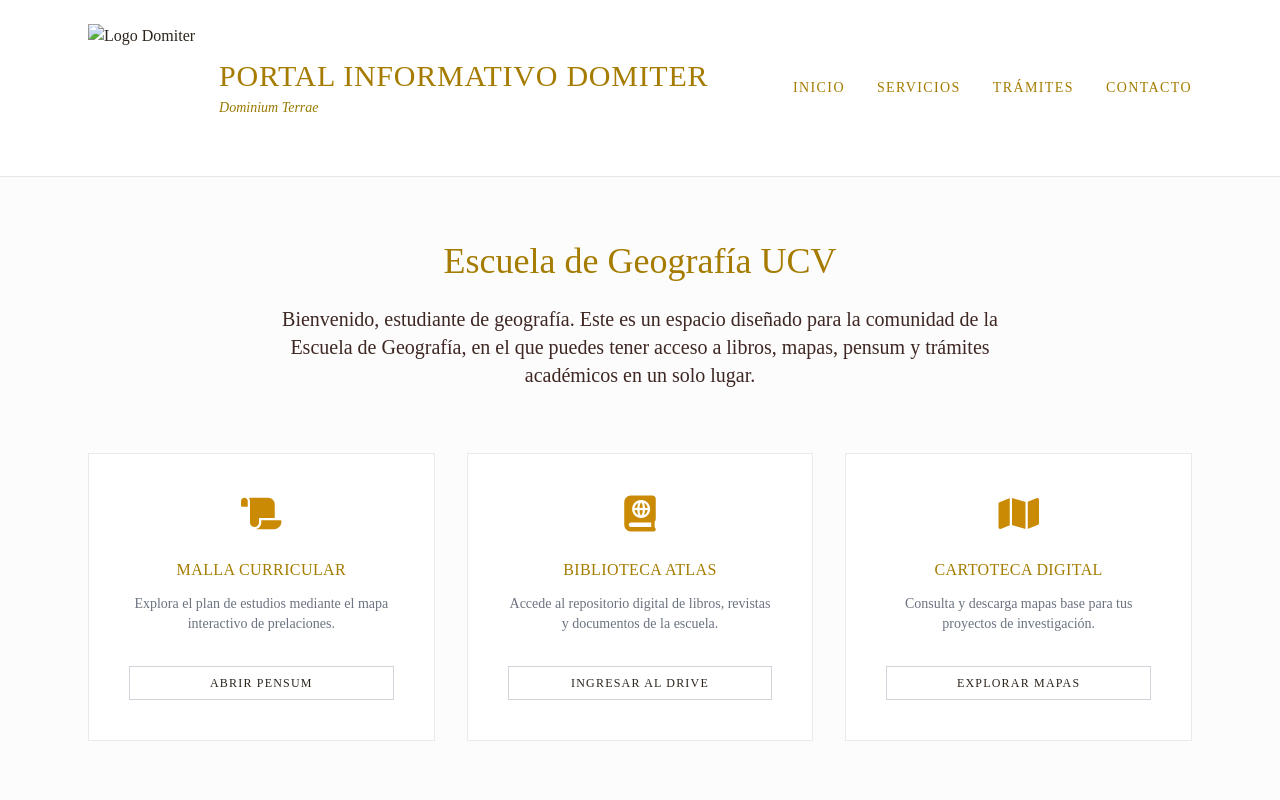
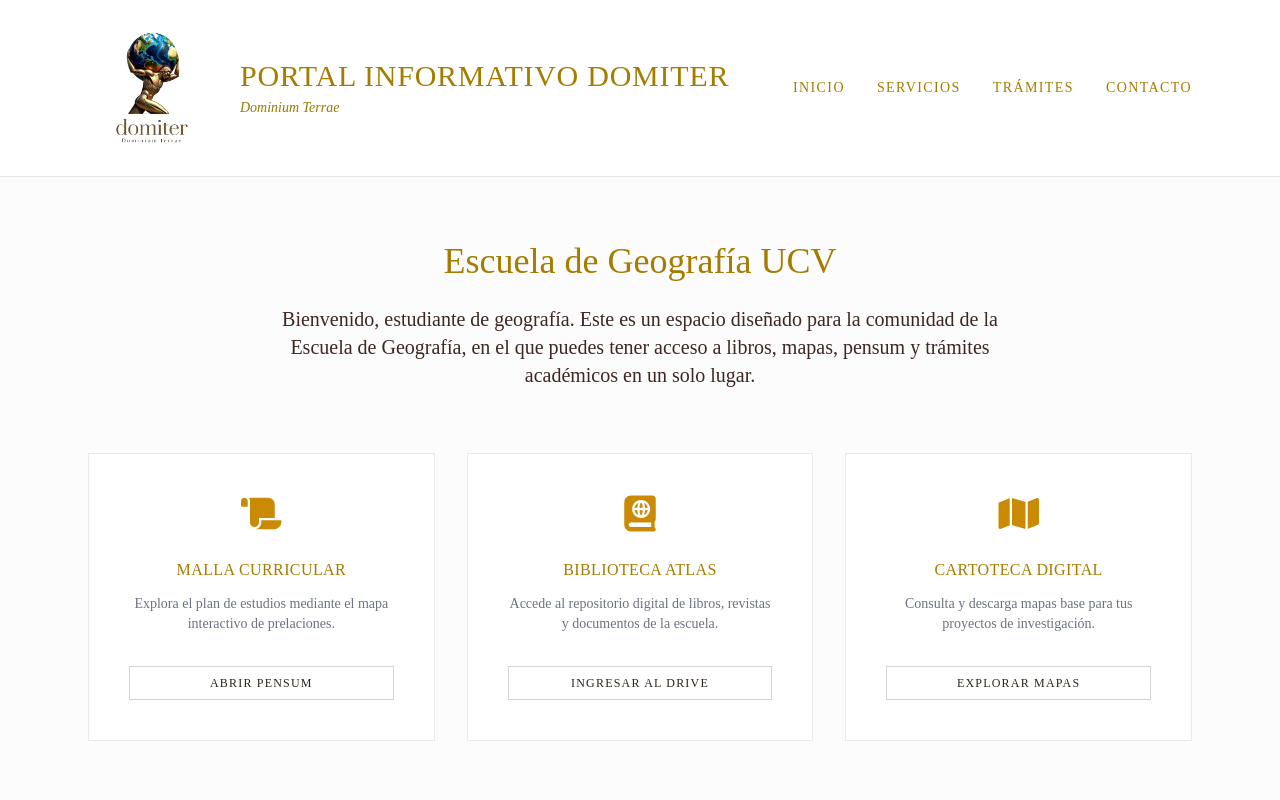
Before and after one commit to Ghoulita/Portal-Domiter-Geo, a plain HTML site: page index.html in a window 1280 px wide. Shown: the top 800 px of the page. Drawn offline with nearby package versions, Linux system fonts and the light colour scheme.

Commit message:
Update index.html

```diff
--- a/index.html
+++ b/index.html
@@ -161,7 +161,7 @@
 
                 <!-- Logo + title -->
                 <div class="flex items-center gap-3 sm:gap-6">
-                    <img src="WhatsApp_Image_2026-02-22_at_1.36.59_PM_1-removebg-preview.png"
+                    <img src="logo-domiter.png.png"
                          alt="Logo Domiter"
                          class="h-16 sm:h-24 md:h-32">
                     <div>
```
